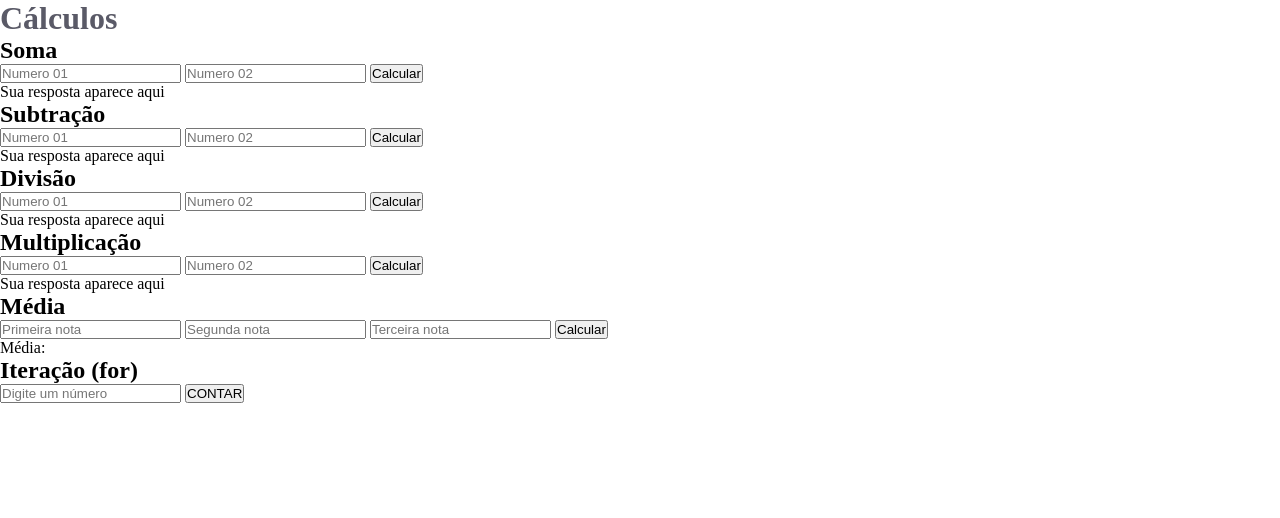
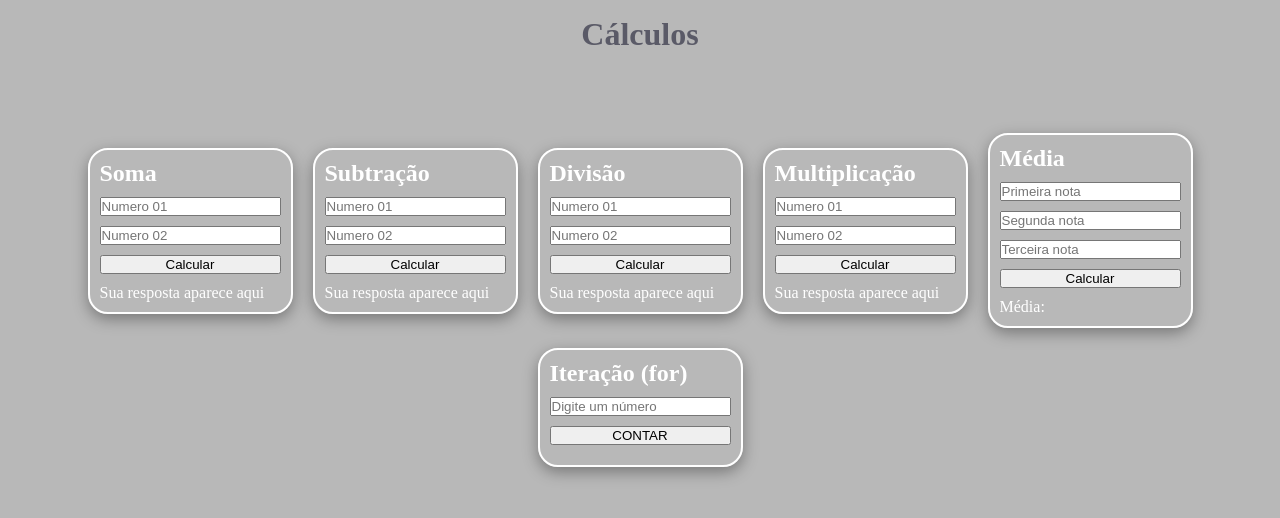
Before and after one commit to Andredev-dias/t267, a plain HTML site: page Task01/index.html in a window 1280 px wide. Drawn offline with nearby package versions, Linux system fonts and the light colour scheme.

Commit message:
segunda aula com css

```diff
--- a/Task01/index.html
+++ b/Task01/index.html
@@ -15,8 +15,8 @@
     <script src="https://code.jquery.com/jquery-3.7.0.js"></script>
   </head>
   <body>
+    <h1 class="title">Cálculos</h1>
     <main>
-      <h1 class="title">Cálculos</h1>
       <section>
         <h2>Soma</h2>
         <!-- <label for="n1">Número 01:</label><br /> -->
--- a/Task01/style.css
+++ b/Task01/style.css
@@ -4,6 +4,36 @@
   box-sizing: border-box;
 }
 
+body {
+  background-color: #b8b8b8;
+  color: #ffff;
+  overflow-x: hidden;
+}
+
+main {
+  width: 100vw;
+  display: flex;
+  /* flex-direction: row; */
+  justify-content: center;
+  align-items: center;
+  flex-wrap: wrap;
+  gap: 20px;
+}
+
 .title {
   color: rgb(90, 90, 103);
+  width: 100%;
+  text-align: center;
+  margin-bottom: 10vh;
+  margin-top: 2vh;
 }
+
+section {
+  display: flex;
+  flex-direction: column;
+  gap: 10px;
+  border: 2px solid #ffff;
+  padding: 10px;
+  border-radius: 20px;
+  box-shadow: rgba(0, 0, 0, 0.35) 0px 5px 15px;
+}
```
